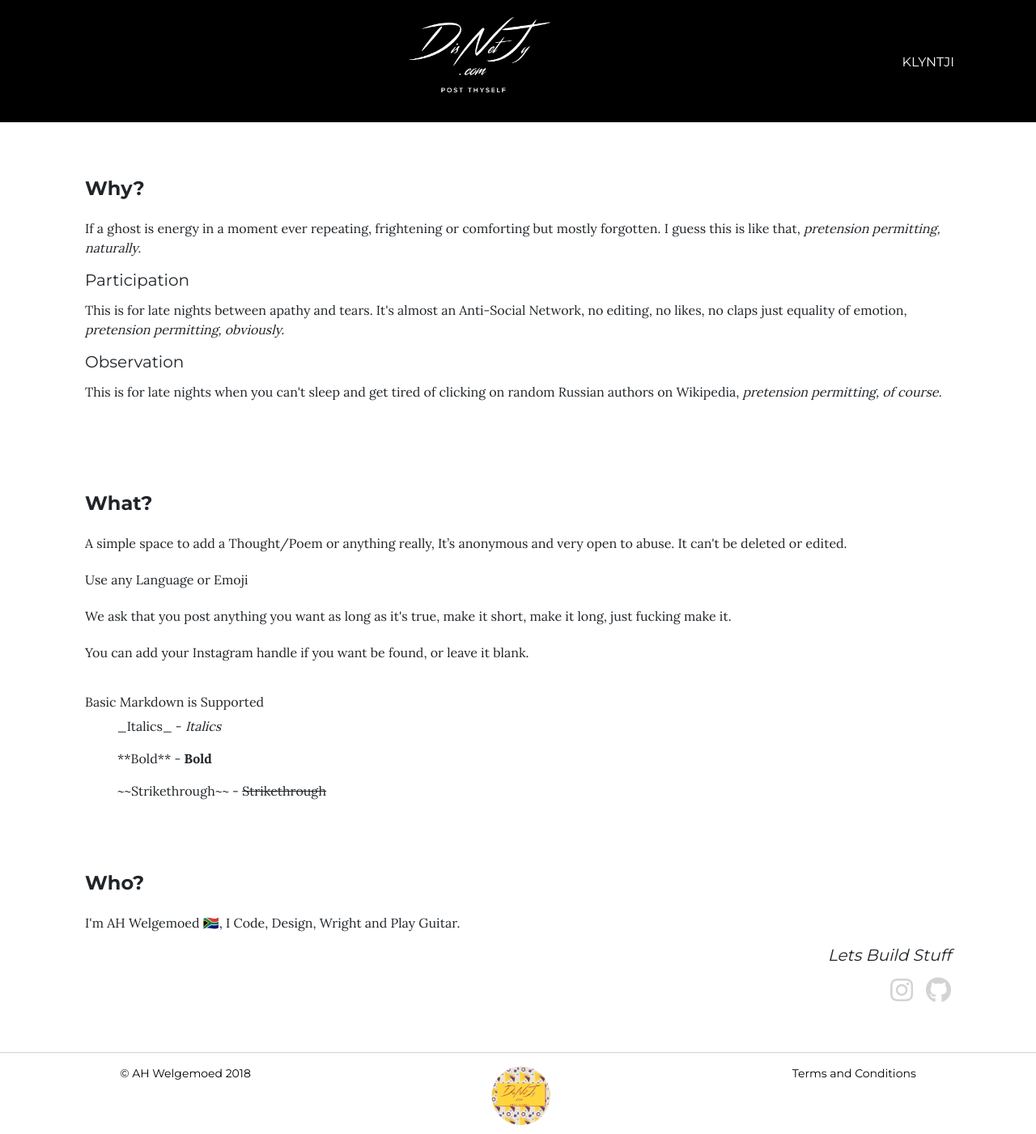
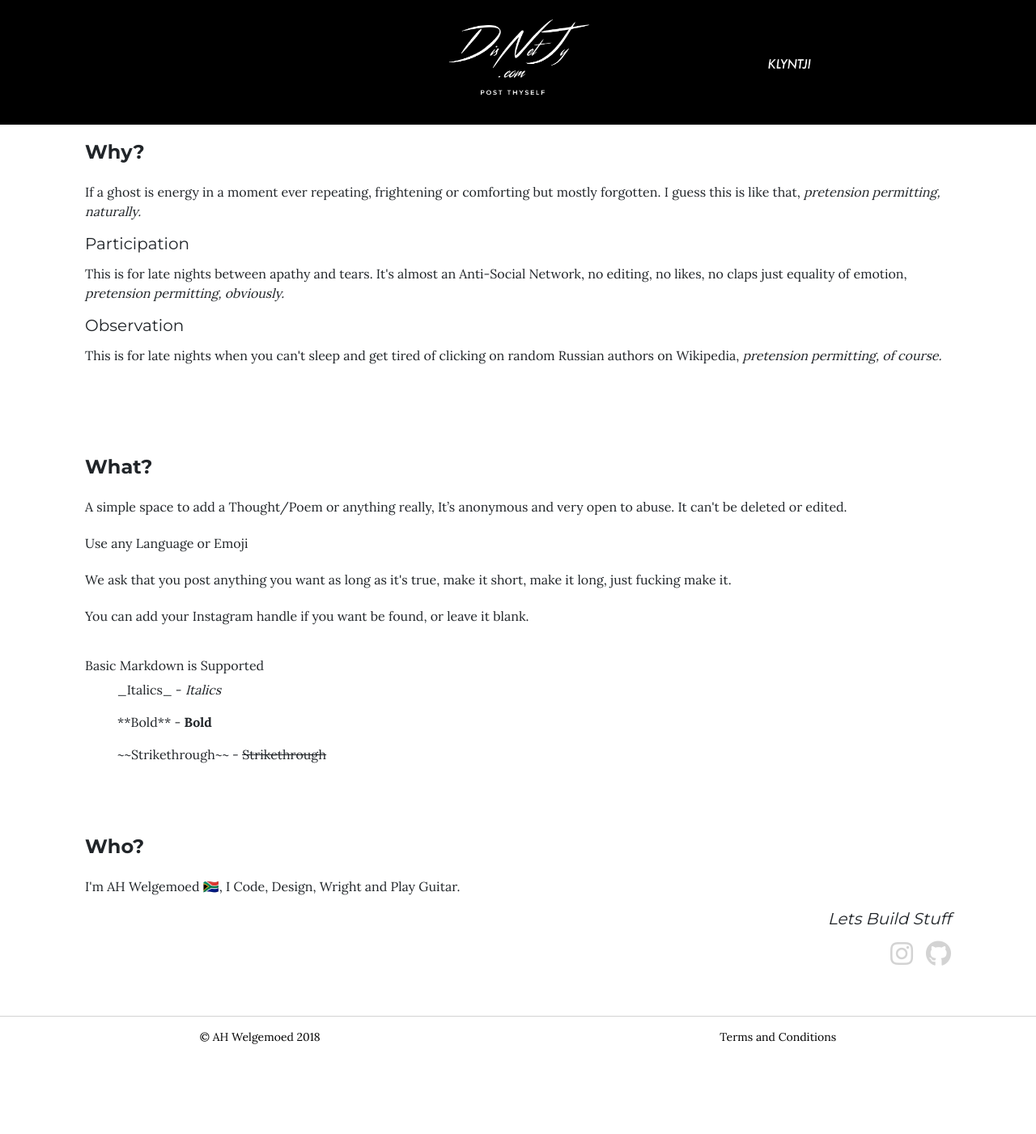
Before and after one commit to ahwelgemoed/dnj, a React (Create React App) app in the folder client/: page /www in a window 1280 px wide. Shown: the whole page at 81% size. After the commit the page ends 1302 px from the top, so only its background shows below. Built offline with nearby package versions, Linux system fonts and the light colour scheme.

Commit message:
Klyntjie Fix

```diff
--- a/client/src/App.css
+++ b/client/src/App.css
@@ -150,7 +150,7 @@ button{
   font-family: 'Lora', serif;
 }
 .navbar{
-  background: black
+  background: black;
 }
 .nav-link{
   /* padding: 0; */
@@ -258,7 +258,11 @@ h1, h2, h3, h4, h5{
   padding-bottom: 10px;
   display: flex;
   justify-content: space-around;
+  color: black;
   /* flex-direction:  */
+}
+.bott a{
+  color: black;
 }
 .active {
   color: green;
@@ -275,11 +279,6 @@ h1, h2, h3, h4, h5{
   font-weight: 600;
 }
 
-.nav-link-acc{
-  font-weight: 600;
-  background: black;
-  color: white !important;
-}
 ul li {
   font-family: 'Montserrat', serif;
   text-align: left;
@@ -330,14 +329,11 @@ nav {
   font-size: 25px
 }
 .nav-link, .nav-item{
-  color: white !important;
+  /* color: white !important; */
   font-family: 'Montserrat', serif;
   font-weight: 200;
   font-size: 16px;
 
-}
-.nav-link-hide{
-  display: none
 }
 
 .navbar-brand{
@@ -358,8 +354,9 @@ nav {
     display: inline;
   }
 }
-    a{
-      text-decoration: none;
-      color: black;
-      font-family: 'Montserrat', serif;
-    }
+.nav-link{
+  color: white
+}
+a, {
+  color: black
+}
--- a/client/src/components/AppNavbar.js
+++ b/client/src/components/AppNavbar.js
@@ -17,23 +17,27 @@ class AppNavbar extends React.Component{
   };
   // <NavbarBrand href="http://klyntji.com/">Home </NavbarBrand>
   // <NavbarBrand href="http://klyntji.com/">KLYNTJI</NavbarBrand>
-
   render() {
 
+
     return(
+
       <div>
-      <Navbar dark expand="lg" className="mb-5">
-      <Container>
-
-      <NavbarBrand href="/"><img className='logo' src="logo.png"/> </NavbarBrand>
-
-      <a exact href="http://klyntji.com/" activeClassName='nav-link-acc' className='nav-link'>
-      KLYNTJI
-      </a>
-
-      </Container>
-      </Navbar>
+      <nav className="navbar navbar-expand main-nav">
+    <div className="container justify-content-center">
+        <ul className="nav navbar-nav flex-fill w-100 flex-nowrap">
+        </ul>
+        <ul className="nav navbar-nav flex-fill justify-content-center">
+            <li className="nav-item"><a className="nav-link" href="#"><img className='logo ' src="logo.png"/> </a></li>
+        </ul>
+        <ul className="nav navbar-nav flex-fill w-100 justify-content-center">
+            <li className="nav-item">
+                <a className="nav-link" href="https://klyntji.com/"><img className='klyn' src="Klyn.png"/></a>
+            </li>
+        </ul>
     </div>
+</nav>
+      </div>
     );
   }
 };
@@ -61,3 +65,17 @@ export default AppNavbar ;
 
 // </Navbar>
 // </div>
+
+
+
+// <Navbar dark expand="lg" className="mb-5">
+// <Container>
+
+// <NavbarBrand className="nav navbar-nav flex-fill justify-content-cent" href="/"><img className='logo navbar-brand abs ' src="logo.png"/> </NavbarBrand>
+
+// <a exact href="http://klyntji.com/"  className='nav-link'>
+// KLYNTJI
+// </a>
+
+// </Container>
+// </Navbar>
--- a/client/src/components/DarkMode.js
+++ b/client/src/components/DarkMode.js
@@ -6,7 +6,7 @@ class DarkMode extends Component {
   constructor(props) {
     super(props);
 
- this.css = `  .navbar { background-color: #fefefe; color: #fefefe }
+ this.css = `.navbar { background: #fefefe; }
     html { filter: invert(100%); background: #fefefe; }
     * { background-color: inherit }
     img:not([src*=".svg"]), video { filter: invert(100%) }`;
--- a/client/src/components/footer.js
+++ b/client/src/components/footer.js
@@ -10,11 +10,11 @@ const footer = () => {
   return (
     <div className="bott">
 
-    <a href="https://www.instagram.com/ahwelgemoed"> &copy;   AH Welgemoed {year}</a>
-     <img className='foot' src="Foot.png"/>
-    <a href="/tandc">Terms and Conditions</a>
+    <a target="_blank" href="https://www.instagram.com/ahwelgemoed"> &copy;   AH Welgemoed {year}</a>
+    <a  href="/tandc">Terms and Conditions</a>
     </div>
   );
 };
 
+//  <img className='foot' src="Foot.png"/>
 export default footer;
```
Also changed, not shown: client/public/klyn.png.
